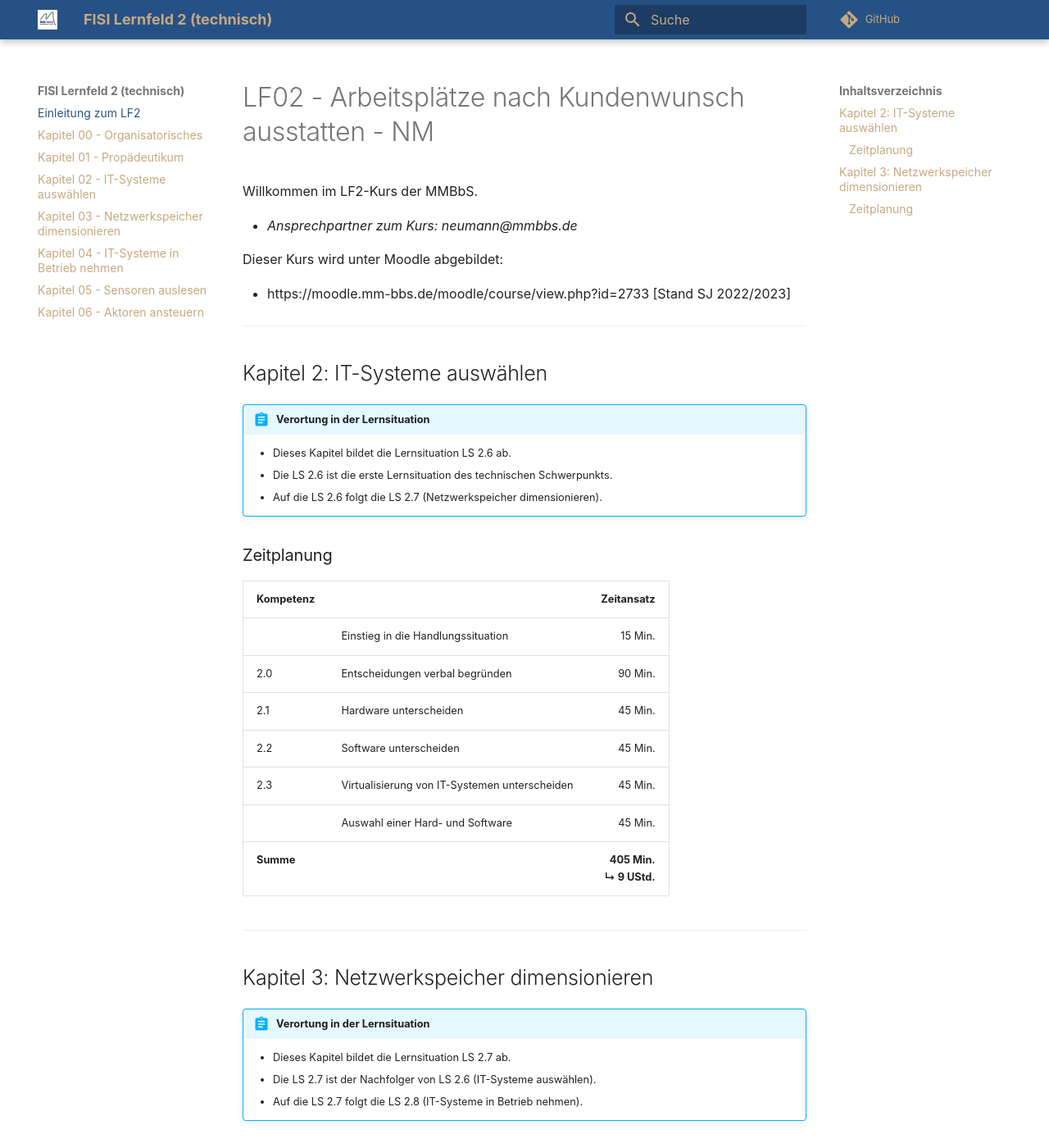
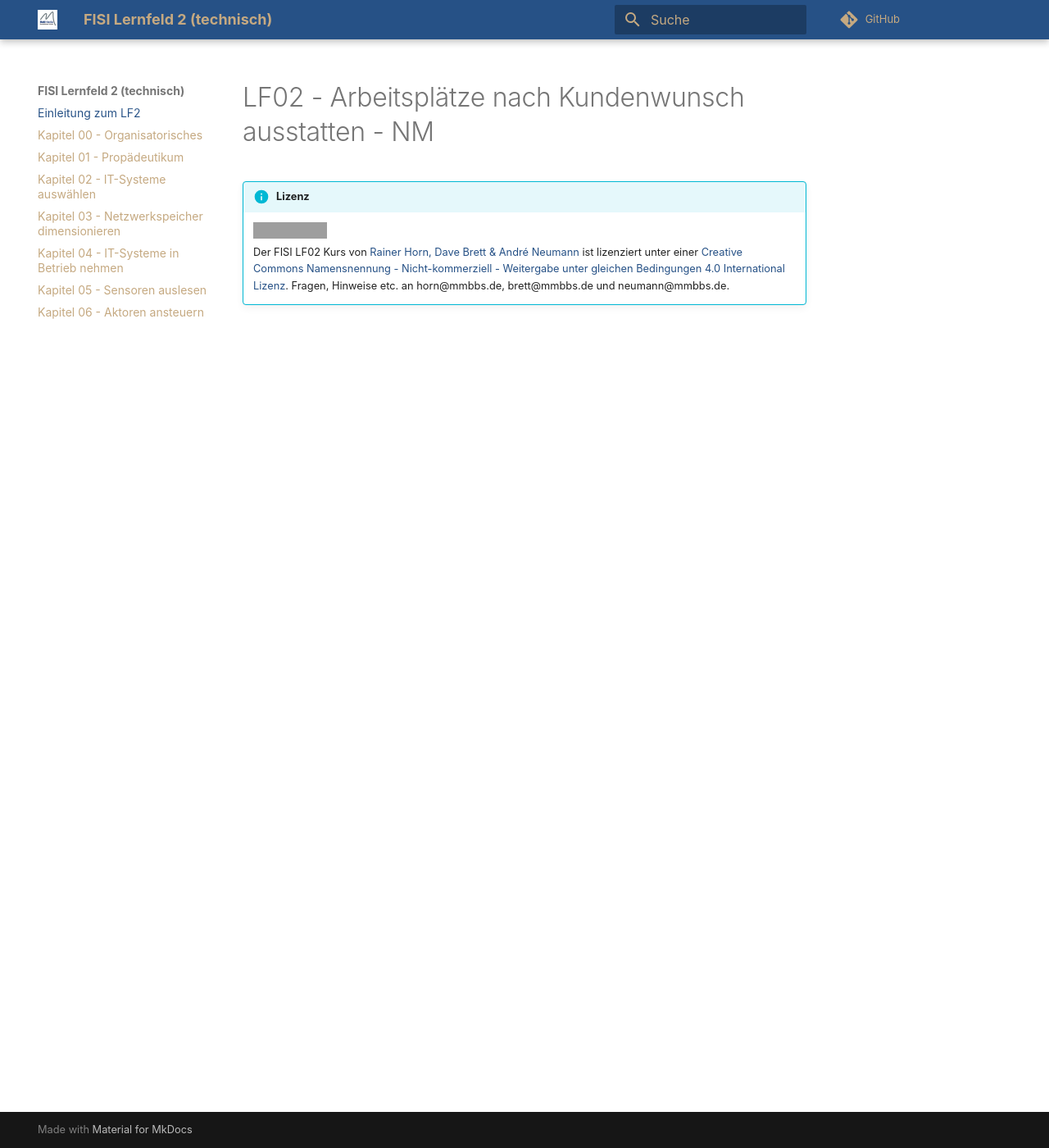
Before and after one commit to herr-nm/MMBbS_FISI_LF02, an MkDocs documentation site: the page built from docs/index.md, in a window 1280 px wide and 1400 px high. Shown: the whole window at 82% size. Built offline with MkDocs 1.6.1 and Material for MkDocs 9.7.7, drawn with Linux system fonts in a browser that asks for light colours; comment, search, counter and statistics services are not loaded; some of the changed text lies outside the part shown; grey boxes are pictures that could not be loaded.

Commit message:
Lizenzhinweis aktualisiert

```diff
--- a/docs/index.md
+++ b/docs/index.md
@@ -1,58 +1,4 @@
 # LF02 - Arbeitsplätze nach Kundenwunsch ausstatten - NM
-
-Willkommen im LF2-Kurs der MMBbS.
-
-- *Ansprechpartner zum Kurs: neumann@mmbbs.de*
-
-Dieser Kurs wird unter Moodle abgebildet:
-
-- https://moodle.mm-bbs.de/moodle/course/view.php?id=2733 [Stand SJ 2022/2023]
-
----
-
-## Kapitel 2: IT-Systeme auswählen
-
-!!! abstract "Verortung in der Lernsituation"
-
-    - Dieses Kapitel bildet die Lernsituation LS 2.6 ab.
-    - Die LS 2.6 ist die erste Lernsituation des technischen Schwerpunkts.
-    - Auf die LS 2.6 folgt die LS 2.7 (Netzwerkspeicher dimensionieren).
-
-### Zeitplanung
-
-| Kompetenz |  | Zeitansatz |
-| :--- | :--- | ---: |
-| | Einstieg in die Handlungssituation | 15 Min. |
-| 2.0 | Entscheidungen verbal begründen | 90 Min. |
-| 2.1 | Hardware unterscheiden | 45 Min. |
-| 2.2 | Software unterscheiden | 45 Min. |
-| 2.3 | Virtualisierung von IT-Systemen unterscheiden | 45 Min. |
-| | Auswahl einer Hard- und Software | 45 Min. |
-| **Summe** | | **405 Min.** </br>**↳ 9 UStd.** |
-
----
-
-## Kapitel 3: Netzwerkspeicher dimensionieren
-
-!!! abstract "Verortung in der Lernsituation"
-
-    - Dieses Kapitel bildet die Lernsituation LS 2.7 ab.
-    - Die LS 2.7 ist der Nachfolger von LS 2.6 (IT-Systeme auswählen).
-    - Auf die LS 2.7 folgt die LS 2.8 (IT-Systeme in Betrieb nehmen).
-
-### Zeitplanung
-
-| Kompetenz |  | Zeitansatz |
-| :--- | :--- | ---: |
-| | Einstieg in die Handlungssituation | 15 Min. |
-| 3.0 | Speichertechnologien und -medien auswählen | 90 Min. |
-| 3.1 | Speichergrößen umrechnen | 45 Min. |
-| 3.2 | Größen von Bild- und Videodateien bestimmen | 45 Min. |
-| 3.3 | Übertragung von Daten berechnen | 45 Min. |
-| 3.4 | RAID-Level unterscheiden | 45 Min. |
-| 3.5 | Energieeffizienz berechnen | 45 Min. |
-| | Auswahl eines Netzwerkspeichers | 75 Min. |
-| **Summe** | | **405 Min.** </br>**↳ 9 UStd.** |
 
 {%
    include-markdown "inhalte/lizenzhinweis.md"
--- a/docs/inhalte/lizenzhinweis.md
+++ b/docs/inhalte/lizenzhinweis.md
@@ -1,5 +1,5 @@
 <!--Lizenzhinweis-->
 !!!info "Lizenz"
 
-     <a rel="license" href="http://creativecommons.org/licenses/by-nc-sa/4.0/"><img alt="Creative Commons Lizenzvertrag" style="border-width:0" src="https://i.creativecommons.org/l/by-nc-sa/4.0/88x31.png" /></a><br /><span xmlns:dct="http://purl.org/dc/terms/" property="dct:title">Der KIT LF02 Kurs</span> von <a xmlns:cc="http://creativecommons.org/ns#" href="https://herr-nm.github.io/MMBbS_KIT_LF02/" property="cc:attributionName" rel="cc:attributionURL">André Neumann</a> ist lizenziert unter einer <a rel="license" href="http://creativecommons.org/licenses/by-nc-sa/4.0/">Creative Commons Namensnennung - Nicht-kommerziell - Weitergabe unter gleichen Bedingungen 4.0 International Lizenz</a>. Fragen, Hinweise etc. an neumann@mmbbs.de.
+     <a rel="license" href="http://creativecommons.org/licenses/by-nc-sa/4.0/"><img alt="Creative Commons Lizenzvertrag" style="border-width:0" src="https://i.creativecommons.org/l/by-nc-sa/4.0/88x31.png" /></a><br /><span xmlns:dct="http://purl.org/dc/terms/" property="dct:title">Der FISI LF02 Kurs</span> von <a xmlns:cc="http://creativecommons.org/ns#" href="https://herr-nm.github.io/MMBbS_FISI_LF02/" property="cc:attributionName" rel="cc:attributionURL">Rainer Horn, Dave Brett & André Neumann</a> ist lizenziert unter einer <a rel="license" href="http://creativecommons.org/licenses/by-nc-sa/4.0/">Creative Commons Namensnennung - Nicht-kommerziell - Weitergabe unter gleichen Bedingungen 4.0 International Lizenz</a>. Fragen, Hinweise etc. an horn@mmbbs.de, brett@mmbbs.de und neumann@mmbbs.de.
 <!--Lizenzhinweis-->
```
